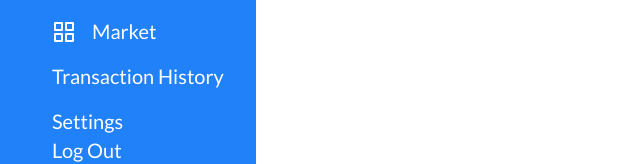
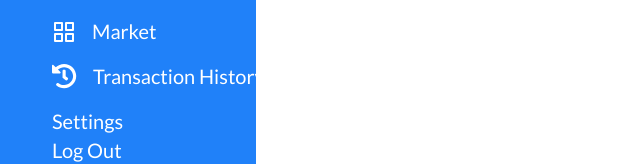
Before and after one commit to Dreezy305/HuntersWall, a Next.js app: page /dashboard in a window 1280 px wide. Shown: the part 278-442 px from the top of the page, without its empty margins (0-640 px from the left). Built offline with nearby package versions, Linux system fonts and the light colour scheme; no server answers.

Commit message:
side bar styles

```diff
--- a/Dashboard/SideBar.js
+++ b/Dashboard/SideBar.js
@@ -4,6 +4,7 @@ import {
   NairaIcon,
   ProfileIcon,
   ShoppingIcon,
+  TransactionIcon,
   WalletIcon,
 } from "../components/icon";
 // import WalletIcon from "../components/walletIcon";
@@ -51,6 +52,11 @@ function SideBar() {
             Market
           </li>
           <li className="d-flex align-items-center mb-3">
+            <TransactionIcon
+              fill="none"
+              marginRight={3}
+              stylesObj={{ fontSize: "16px" }}
+            />
             Transaction History
           </li>
         </ul>
--- a/components/icon.js
+++ b/components/icon.js
@@ -214,3 +214,36 @@ MarketIcon.propTypes = {
   stylesObj: PropTypes.object,
   className: PropTypes.string,
 };
+
+export const TransactionIcon = ({
+  fill,
+  marginRight,
+  padding,
+  stylesObj,
+  className,
+}) => {
+  return (
+    <svg
+      width="25"
+      height="25"
+      viewBox="0 0 25 25"
+      fill={fill}
+      className={`me-${marginRight} p-${padding} ${className}`}
+      style={stylesObj}
+      xmlns="http://www.w3.org/2000/svg"
+    >
+      <path
+        d="M24.2188 12.0865C24.2311 18.7584 18.79 24.214 12.1182 24.2187C9.23657 24.2208 6.5897 23.2163 4.50967 21.5375C3.9688 21.101 3.92837 20.2904 4.41987 19.7989L4.97002 19.2487C5.39038 18.8284 6.06147 18.7824 6.5272 19.1519C8.05967 20.3679 9.99907 21.0938 12.1094 21.0938C17.0754 21.0938 21.0938 17.0747 21.0938 12.1094C21.0938 7.14331 17.0747 3.125 12.1094 3.125C9.72588 3.125 7.56108 4.05122 5.95371 5.56309L8.43193 8.04131C8.92412 8.5335 8.57554 9.375 7.87954 9.375H0.78125C0.349756 9.375 0 9.02524 0 8.59375V1.49546C0 0.799463 0.841504 0.450879 1.33369 0.943018L3.74443 3.35376C5.91841 1.27617 8.86484 0 12.1094 0C18.7896 0 24.2064 5.40918 24.2188 12.0865ZM15.3852 15.9333L15.8648 15.3167C16.2622 14.8058 16.1701 14.0695 15.6592 13.6722L13.6719 12.1264V7.03125C13.6719 6.38403 13.1472 5.85938 12.5 5.85938H11.7188C11.0715 5.85938 10.5469 6.38403 10.5469 7.03125V13.6548L13.7407 16.1389C14.2516 16.5362 14.9878 16.4442 15.3852 15.9333Z"
+        fill="white"
+      />
+    </svg>
+  );
+};
+
+TransactionIcon.propTypes = {
+  fill: PropTypes.string,
+  marginRight: PropTypes.number,
+  padding: PropTypes.number,
+  stylesObj: PropTypes.object,
+  className: PropTypes.string,
+};
```
Also changed, not shown: public/img/setting.svg (deleted), public/img/transaction.svg (renamed from public/img/transction.svg).
